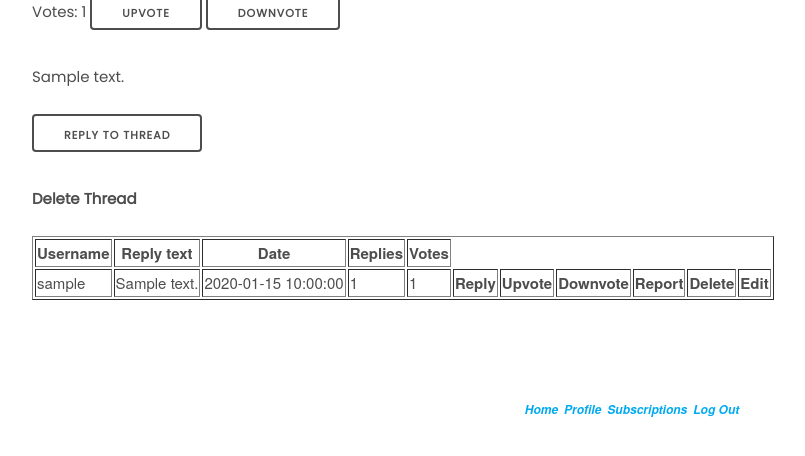
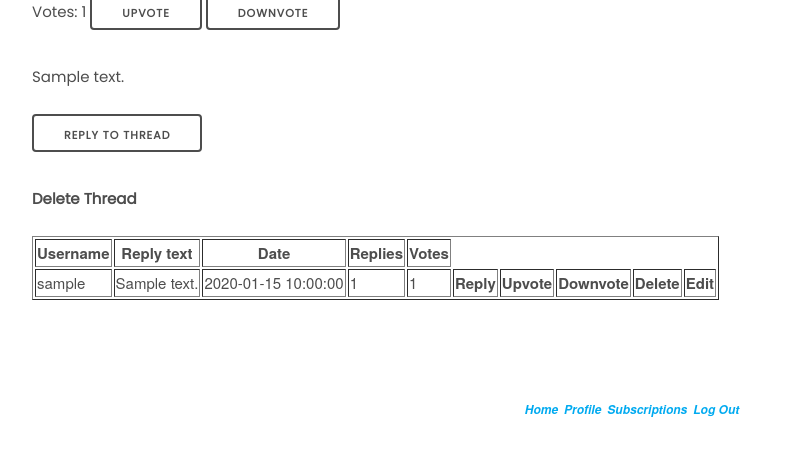
Before and after one commit to jamakick/MapWebApp, a PHP site: page /forum/viewThread.php?id=1 in a window 1280 px wide. Shown: the part 321-777 px from the top of the page, without its empty margins (8-813 px from the left). Run offline with PHP 8.4, Linux system fonts and the light colour scheme; the visitor is signed in with stand-in values (Sample User, id 1); data comes from the database, SQL or seed files in the repository; tables that the repository leaves empty or names only in its code hold one stand-in row (values such as "Sample post"); data that the repository does not hold is empty.

Commit message:
Removed references to reports

```diff
--- a/app/forum/viewThread.php
+++ b/app/forum/viewThread.php
@@ -166,7 +166,6 @@
         echo "<td><a href='createReplyForm.php?rid=$replyId'>Reply</a></td>";
 				echo "<td><a href='vote.php?type=up&rid=$replyId'>Upvote</a></td>";
 				echo "<td><a href='vote.php?type=down&rid=$replyId'>Downvote</a></td>";
-        echo "<td><a href='#'>Report</a></td>";
 				if ($user_id == $authorId) {
 					echo "<td><a href='deleteReply.php?id=$replyId'>Delete</a></td>";
 					echo "<td><a href='editReplyForm.php?id=$replyId'>Edit</a></td>";
```
